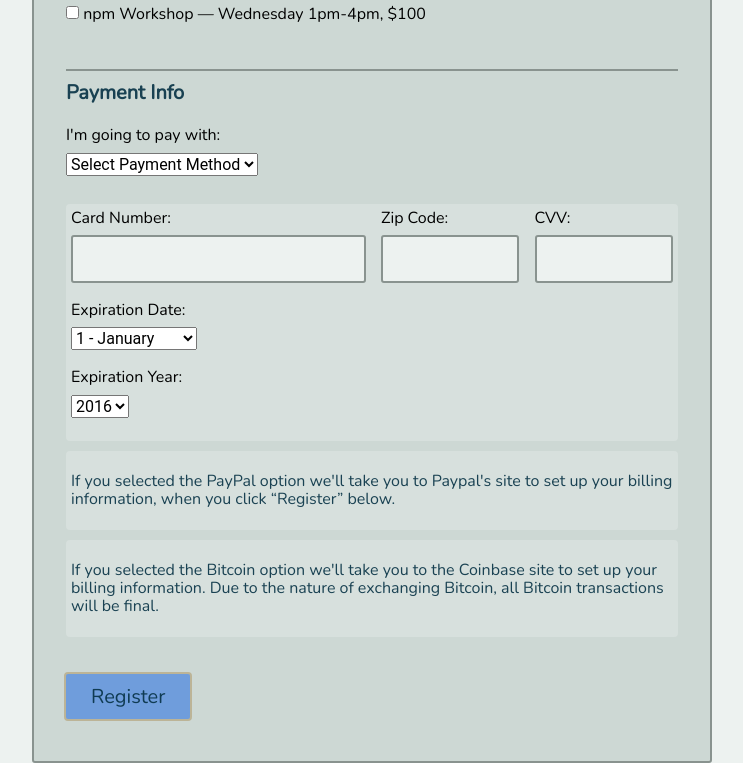
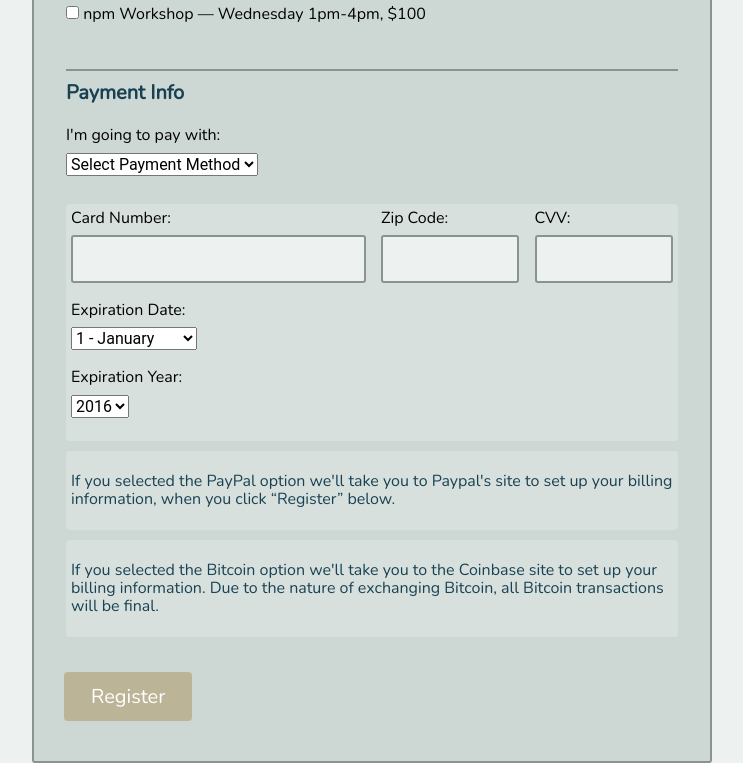
Before and after one commit to pamhirsch/techdegree-project-3, a plain HTML site: page index.html in a window 1280 px wide. In both pictures the pointer is over the button "Register". Shown: the part 1004-1767 px from the top of the page, without its empty margins (268-1011 px from the left). Drawn offline with nearby package versions, Linux system fonts and the light colour scheme.

Commit message:
Style changes and commenting
Added a style change for the button on hover.
Commented all code in the script.js fils thus far.

```diff
--- a/css/style.css
+++ b/css/style.css
@@ -118,7 +118,8 @@ button {
 }
 
 button:hover {
-	background: #6F9DDC;
+	background: #bcb497;
+  color: #fff;
 }
 
 input,
```
Also changed, not shown: js/script.js (+36 -0 lines).
